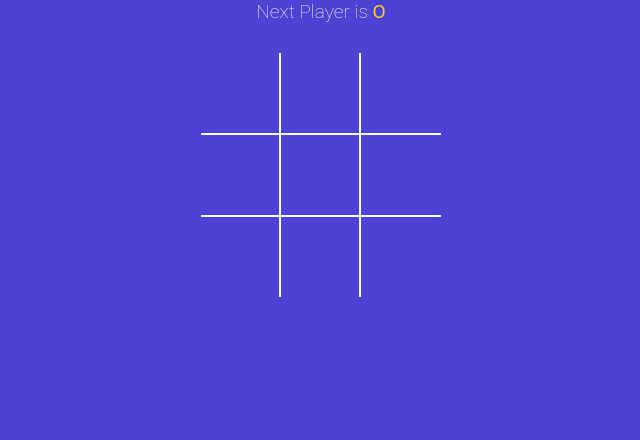
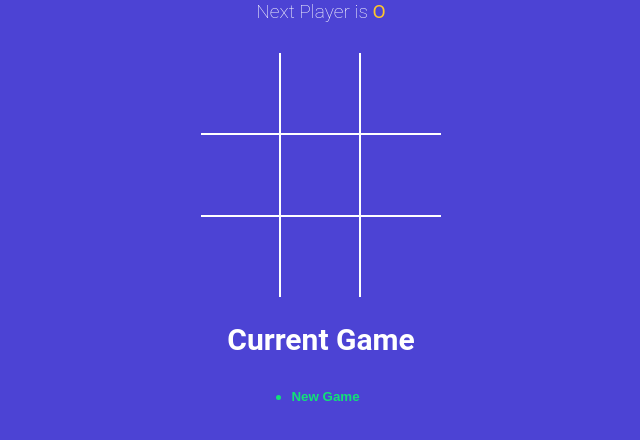
Before and after one commit to Toshitabendale06/tictactoe-game, a React (Vite) app: page / in a window 1280 px wide. Shown: the top 440 px of the page, without its empty margins (319-959 px from the left). Built offline with nearby package versions, Linux system fonts and the light colour scheme.

Commit message:
added game history

```diff
--- a/src/App.jsx
+++ b/src/App.jsx
@@ -2,34 +2,62 @@
 import { useState } from 'react';
 import Board from './components/Board';
 import StatusMessage from './components/StatusMessage';
+import History from './components/History';
 import { calculatewinner } from './winner';
 
 function App() {
-  const [squares, setSquares] = useState(Array(9).fill(null));
-  const [isXNext, setIsXNext] = useState(false);
+  const [history, setHistory] = useState([
+    { squares: Array(9).fill(null), isXNext: false },
+  ]);
+  const [currentMove, setCurrentMoves] = useState(0);
 
-  const winner = calculatewinner(squares);
+  const gamingBoard = history[currentMove];
+
+  const winner = calculatewinner(gamingBoard.squares);
 
   const handleSquareClick = clickedPosition => {
-    if (squares[clickedPosition] || winner) {
+    if (gamingBoard.squares[clickedPosition] || winner) {
       return;
     }
-    setSquares(currentSquares => {
-      return currentSquares.map((squareValue, position) => {
-        if (clickedPosition === position) {
-          return isXNext ? 'X' : 'O';
+    setHistory(currentHistory => {
+      const isTraversing = currentMove + 1 !== currentHistory.length;
+
+      const lastGamingState = isTraversing
+        ? currentHistory[currentMove]
+        : history[history.length - 1];
+
+      const nextSquaresState = lastGamingState.squares.map(
+        (squareValue, position) => {
+          if (clickedPosition === position) {
+            return lastGamingState.isXNext ? 'X' : 'O';
+          }
+          return squareValue;
         }
-        return squareValue;
+      );
+
+      const base = isTraversing
+        ? currentHistory.slice(0, currentHistory.indexOf(lastGamingState) + 1)
+        : currentHistory;
+      return base.concat({
+        squares: nextSquaresState,
+        isXNext: !lastGamingState.isXNext,
       });
     });
 
-    setIsXNext(currentIsXNext => !currentIsXNext);
+    setCurrentMoves(move => move + 1);
   };
-
+  const moveTo = move => {
+    setCurrentMoves(move);
+  };
   return (
     <div className="app">
-      <StatusMessage winner={winner} isXNext={isXNext} squares={squares} />
-      <Board squares={squares} handleSquareClick={handleSquareClick} />
+      <StatusMessage winner={winner} gamingBoard={gamingBoard} />
+      <Board
+        squares={gamingBoard.squares}
+        handleSquareClick={handleSquareClick}
+      />
+      <h2>Current Game </h2>
+      <History history={history} moveTo={moveTo} currentMove={currentMove} />
     </div>
   );
 }
--- /dev/null
+++ b/src/components/History.jsx
@@ -0,0 +1,21 @@
+const History = ({ history, moveTo, currentMove }) => {
+  return (
+    <div className="history-wrapper">
+      <ul className="history">
+        {history.map((_, index) => (
+          <li key={index}>
+            <button
+              type="button"
+              className={`btn-move ${currentMove === index ? 'active' : ''}`}
+              onClick={() => moveTo(index)}
+            >
+              {index === 0 ? 'New Game' : `Go to move #${index}`}
+            </button>
+          </li>
+        ))}
+      </ul>
+    </div>
+  );
+};
+
+export default History;
--- a/src/components/StatusMessage.jsx
+++ b/src/components/StatusMessage.jsx
@@ -1,6 +1,7 @@
-const StatusMessage = ({ winner, isXNext, squares }) => {
+const StatusMessage = ({ winner, gamingBoard }) => {
+  const { squares, isXNext } = gamingBoard;
+
   const noMovesLeft = squares.every(squareValue => squareValue !== null);
-
   const nextPlayer = isXNext ? 'x' : 'O';
 
   const renderStatusMessage = () => {
```
